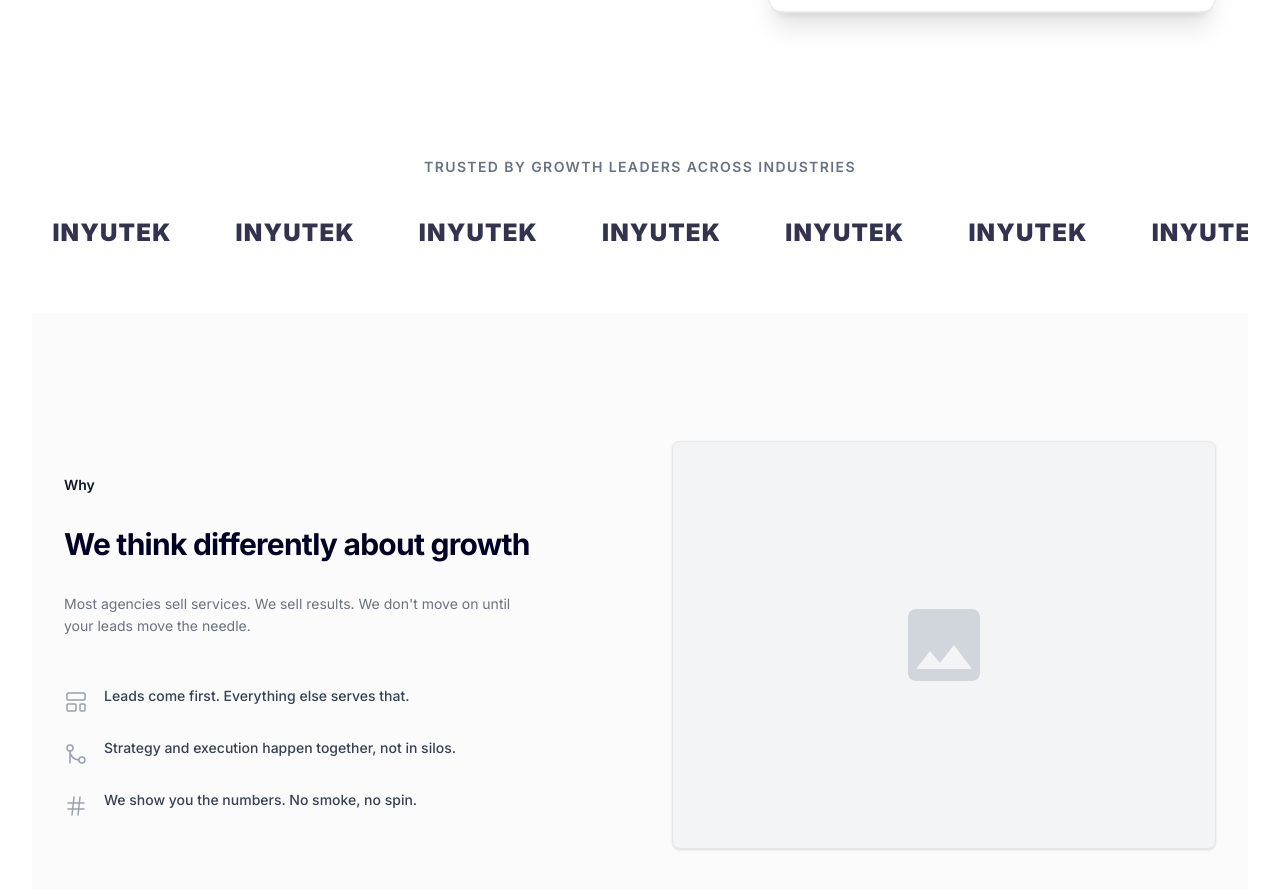
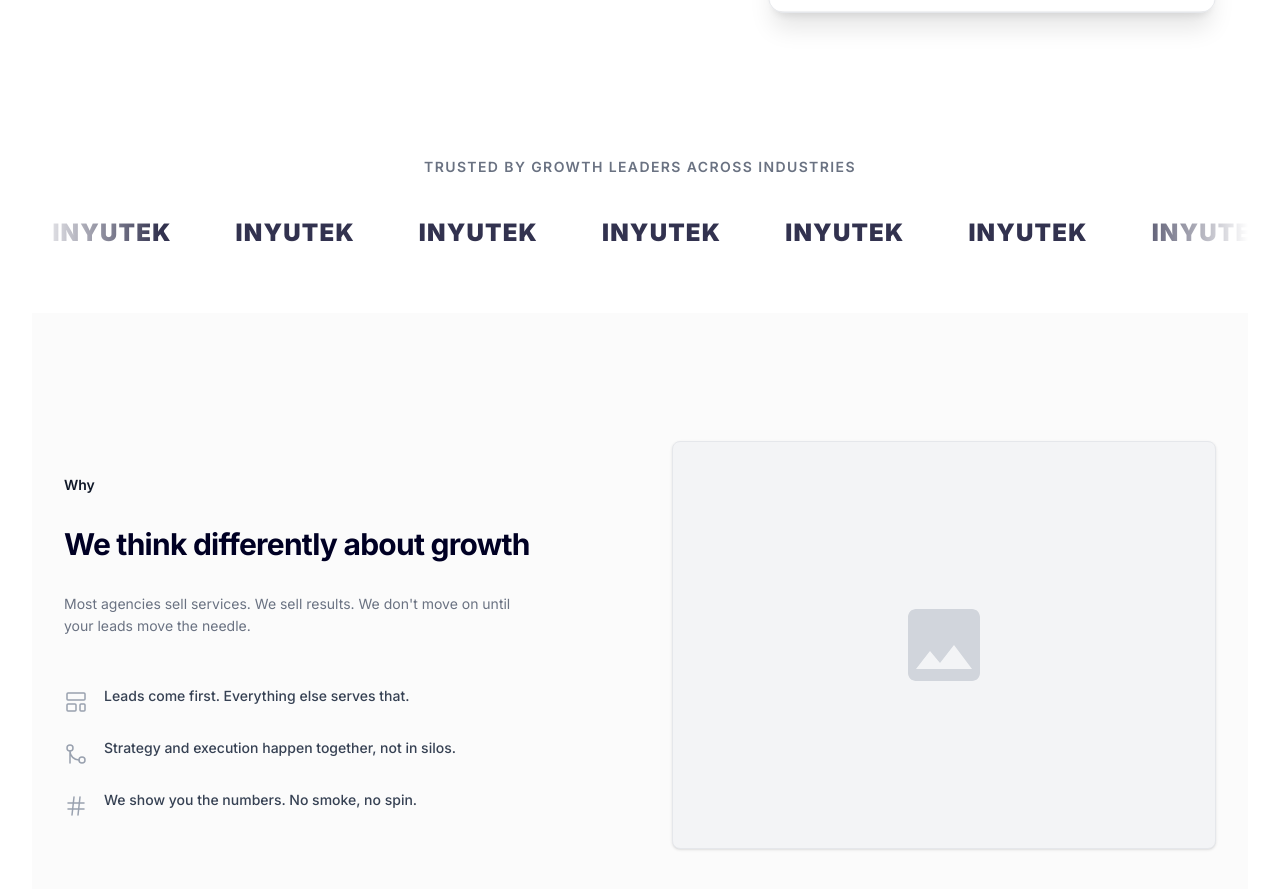
Before and after one commit to inyutek/New_Inyutek, a Next.js app: page / in a window 1280 px wide. Shown: the part 7214-8103 px from the top of the page. Built offline with nearby package versions, Linux system fonts and the light colour scheme.

Commit message:
fixwhite border

```diff
--- a/components/sections/LogoMarquee.tsx
+++ b/components/sections/LogoMarquee.tsx
@@ -15,7 +15,7 @@ const logos = Array(10).fill({
 
 export function LogoMarquee() {
     return (
-        <div className="bg-white py-16 overflow-hidden">
+        <div className="relative bg-white py-16 overflow-hidden">
             <div className="max-w-7xl mx-auto px-6 lg:px-8 text-center mb-10">
                 <p className="text-sm font-semibold text-gray-500 uppercase tracking-widest">
                     Trusted by growth leaders across industries
```
